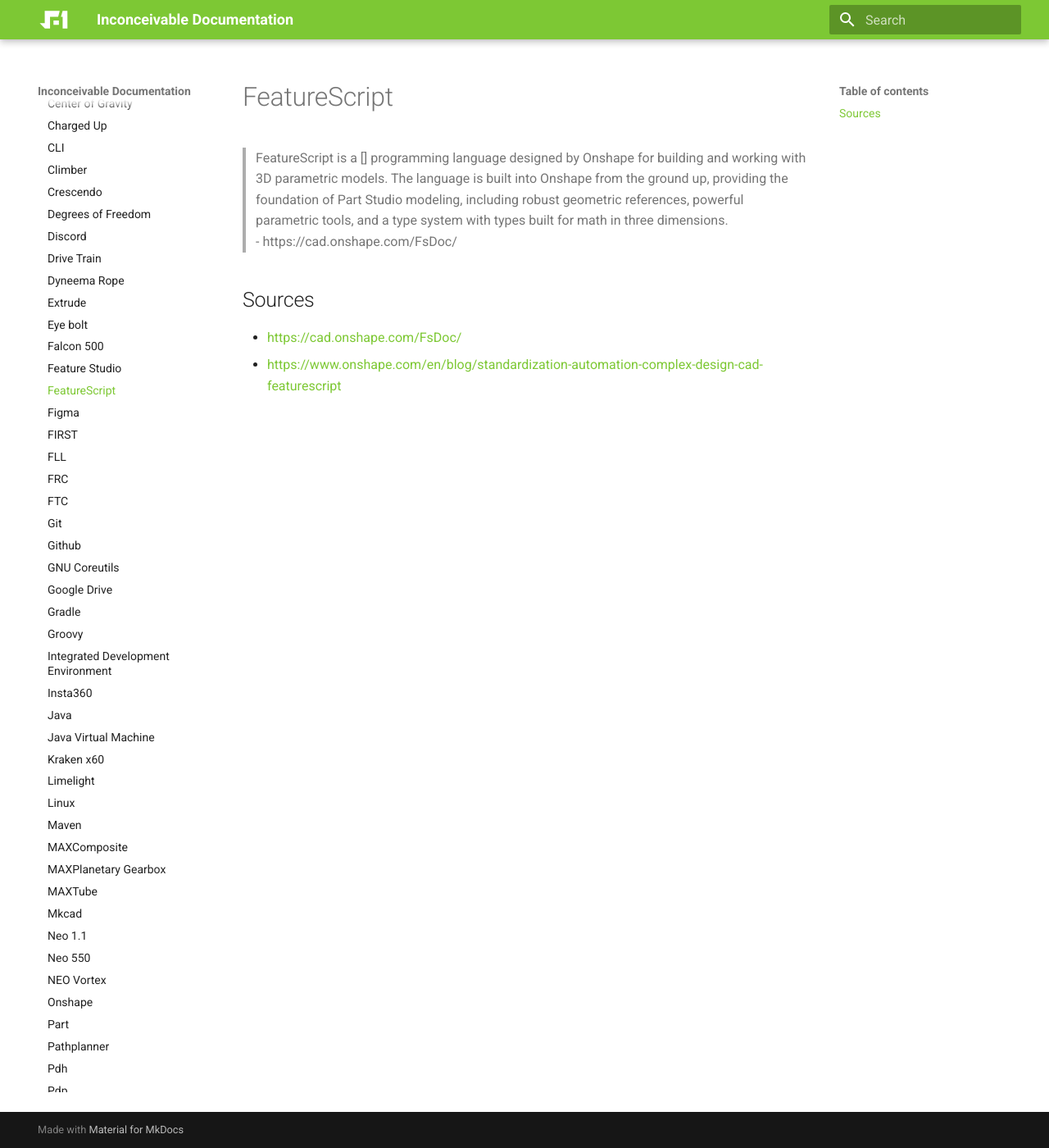
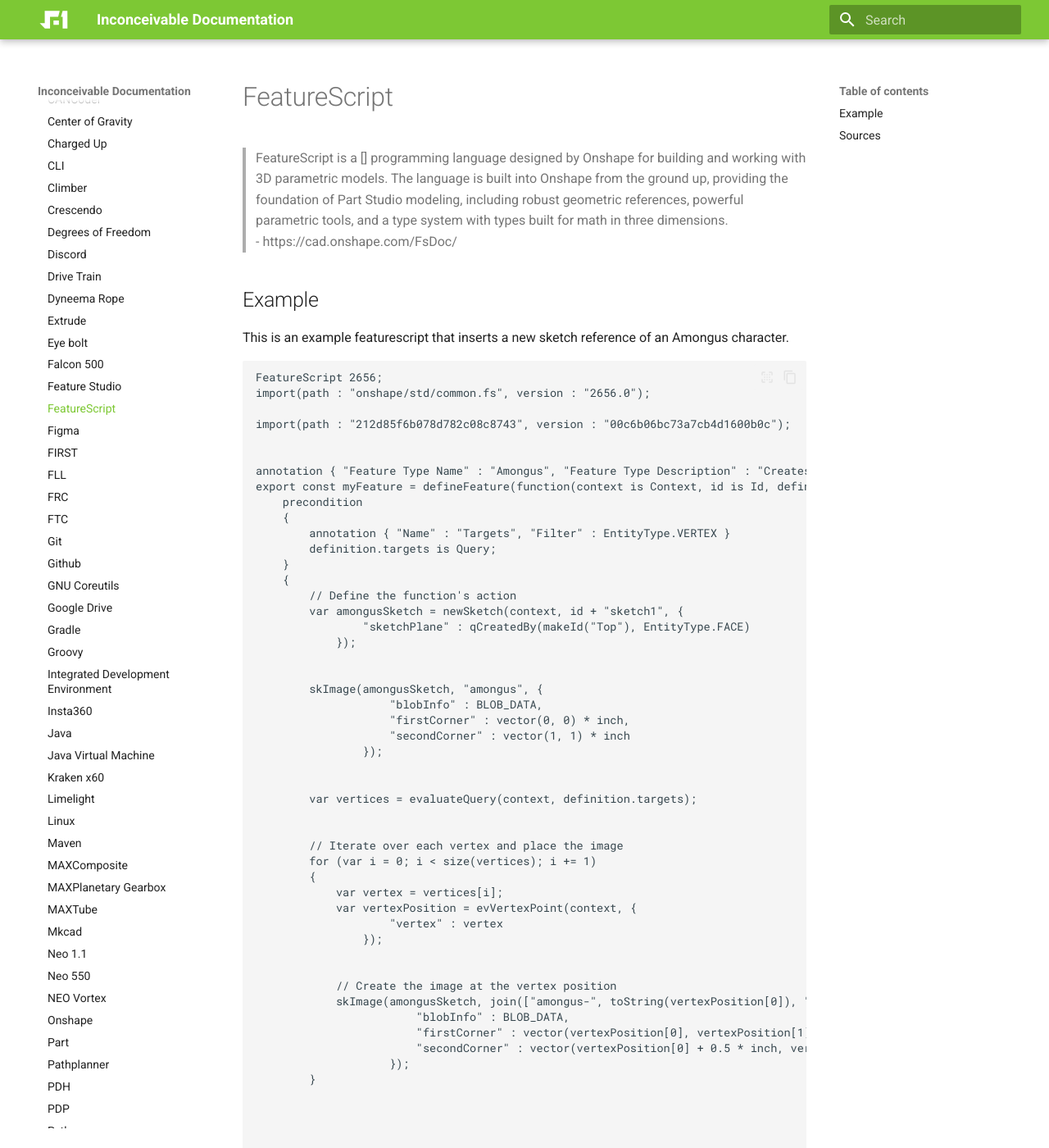
Before and after one commit to Team2530/Documentation, an MkDocs documentation site: the page built from docs/wiki/featurescript.md, in a window 1280 px wide and 1400 px high. Shown: the whole window at 82% size. Built offline with MkDocs 1.6.1 and Material for MkDocs 9.7.7, drawn with Linux system fonts in a browser that asks for light colours; some of the changed text lies outside the part shown.

Commit message:
Documentation Updates

````diff
--- a/docs/wiki/cancoder.md
+++ b/docs/wiki/cancoder.md
@@ -5,3 +5,7 @@
 ## Links
 
 - <https://store.ctr-electronics.com/products/cancoder>
+
+## Further Reading
+
+- <https://en.wikipedia.org/wiki/Rotary_encoder>
--- a/docs/wiki/featurescript.md
+++ b/docs/wiki/featurescript.md
@@ -2,6 +2,71 @@
 
 > FeatureScript is a [] programming language designed by Onshape for building and working with 3D parametric models. The language is built into Onshape from the ground up, providing the foundation of Part Studio modeling, including robust geometric references, powerful parametric tools, and a type system with types built for math in three dimensions.
 > \- https://cad.onshape.com/FsDoc/
+
+## Example
+
+This is an example featurescript that inserts a new sketch reference of an Amongus character.
+
+```featurescript
+FeatureScript 2656;
+import(path : "onshape/std/common.fs", version : "2656.0");
+
+import(path : "212d85f6b078d782c08c8743", version : "00c6b06bc73a7cb4d1600b0c");
+
+
+annotation { "Feature Type Name" : "Amongus", "Feature Type Description" : "Creates an amongus" }
+export const myFeature = defineFeature(function(context is Context, id is Id, definition is map)
+    precondition
+    {
+        annotation { "Name" : "Targets", "Filter" : EntityType.VERTEX }
+        definition.targets is Query;
+    }
+    {
+        // Define the function's action
+        var amongusSketch = newSketch(context, id + "sketch1", {
+                "sketchPlane" : qCreatedBy(makeId("Top"), EntityType.FACE)
+            });
+
+
+        skImage(amongusSketch, "amongus", {
+                    "blobInfo" : BLOB_DATA,
+                    "firstCorner" : vector(0, 0) * inch,
+                    "secondCorner" : vector(1, 1) * inch
+                });
+
+
+        var vertices = evaluateQuery(context, definition.targets);
+
+
+        // Iterate over each vertex and place the image
+        for (var i = 0; i < size(vertices); i += 1)
+        {
+            var vertex = vertices[i];
+            var vertexPosition = evVertexPoint(context, {
+                    "vertex" : vertex
+                });
+
+
+            // Create the image at the vertex position
+            skImage(amongusSketch, join(["amongus-", toString(vertexPosition[0]), "-", toString(vertexPosition[1])]).replace(" ", ""), {
+                        "blobInfo" : BLOB_DATA,
+                        "firstCorner" : vector(vertexPosition[0], vertexPosition[1]), // - vector(0.5 * inch, 0.5 * inch, 0), // Adjust to center the image
+                        "secondCorner" : vector(vertexPosition[0] + 0.5 * inch, vertexPosition[1] + 0.5 * inch) // + vector(0.5 * inch, 0.5 * inch, 0) // Adjust to center the image
+                    });
+        }
+
+
+
+
+        // Create sketch entities here
+        skSolve(amongusSketch);
+
+
+
+    });
+```
+
+![](../assets/images/featurescript.png)
 
 
 ## Sources
--- a/docs/wiki/pdh.md
+++ b/docs/wiki/pdh.md
@@ -0,0 +1,7 @@
+# PDH
+
+Power distribution hub.
+
+![](../assets/images/pdh.png)
+
+Image from REV Robotics: <https://www.revrobotics.com/rev-11-1850/>
--- a/docs/wiki/pdp.md
+++ b/docs/wiki/pdp.md
@@ -0,0 +1,11 @@
+# PDP
+
+PDP stands for Power Distribution Panel. It is a product by [[CTR]] that competes with the [[PDH]].
+
+![](../assets/images/pdp.png)
+
+Image is from <https://store.ctr-electronics.com/products/power-distribution-panel>. It is of the PDP 1.0, which is no longer sold.
+
+## Further Reading
+
+- <https://store.ctr-electronics.com/products/pdp-2>
````
Also changed, not shown: docs/wiki/climber.md (+1 -0 lines), docs/assets/images/featurescript.png (added), docs/assets/images/pdh.png (added), docs/assets/images/pdp.png (added).
